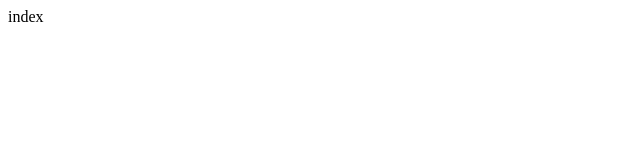
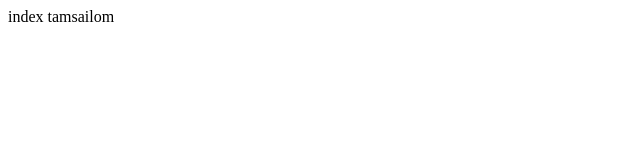
Before and after one commit to tamsailom/git101, a plain HTML site: page index.html in a window 1280 px wide. Shown: the full height of the page, 0-640 px from the left. Drawn offline with Linux system fonts and the light colour scheme.

Commit message:
commit 2

```diff
--- a/index.html
+++ b/index.html
@@ -10,5 +10,6 @@
  </head>
  <body>
   index
+  tamsailom
  </body>
 </html>
```
